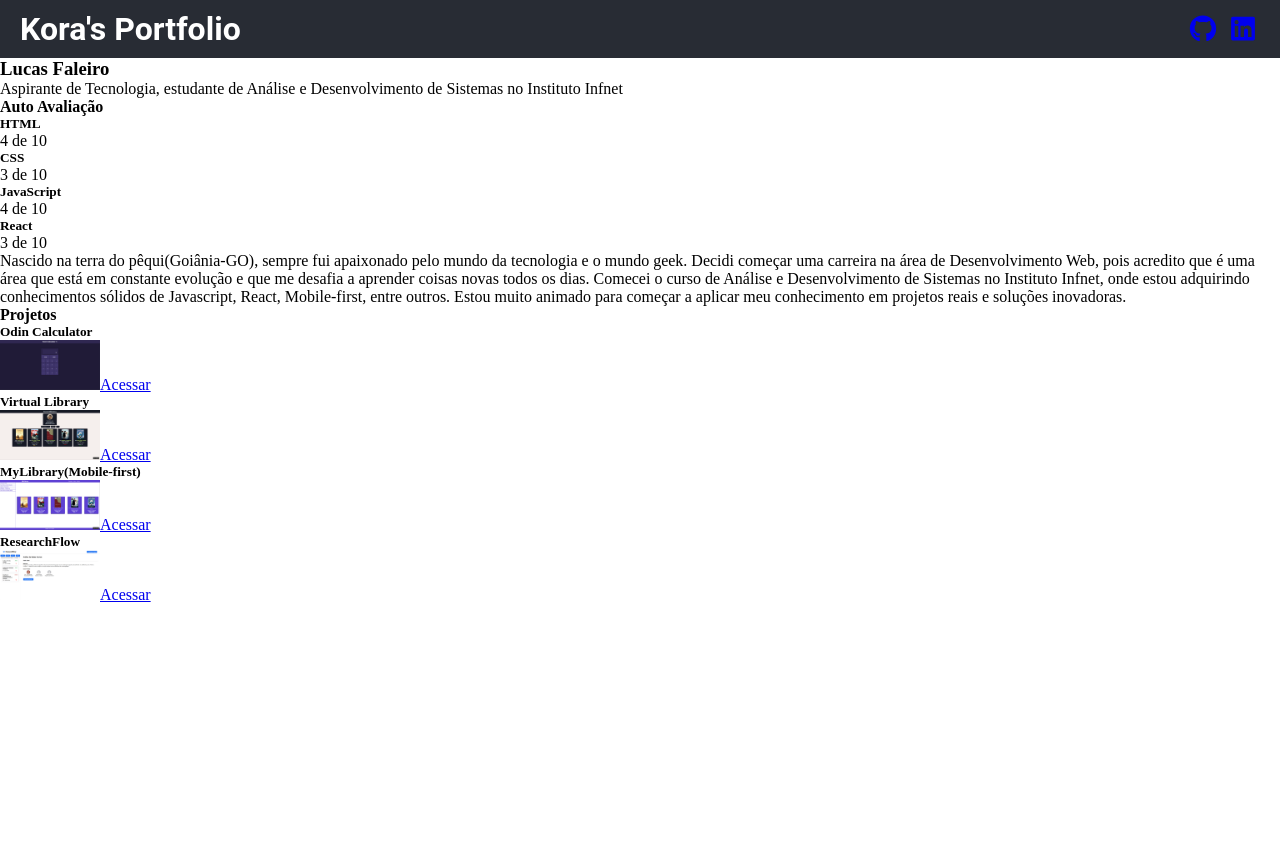
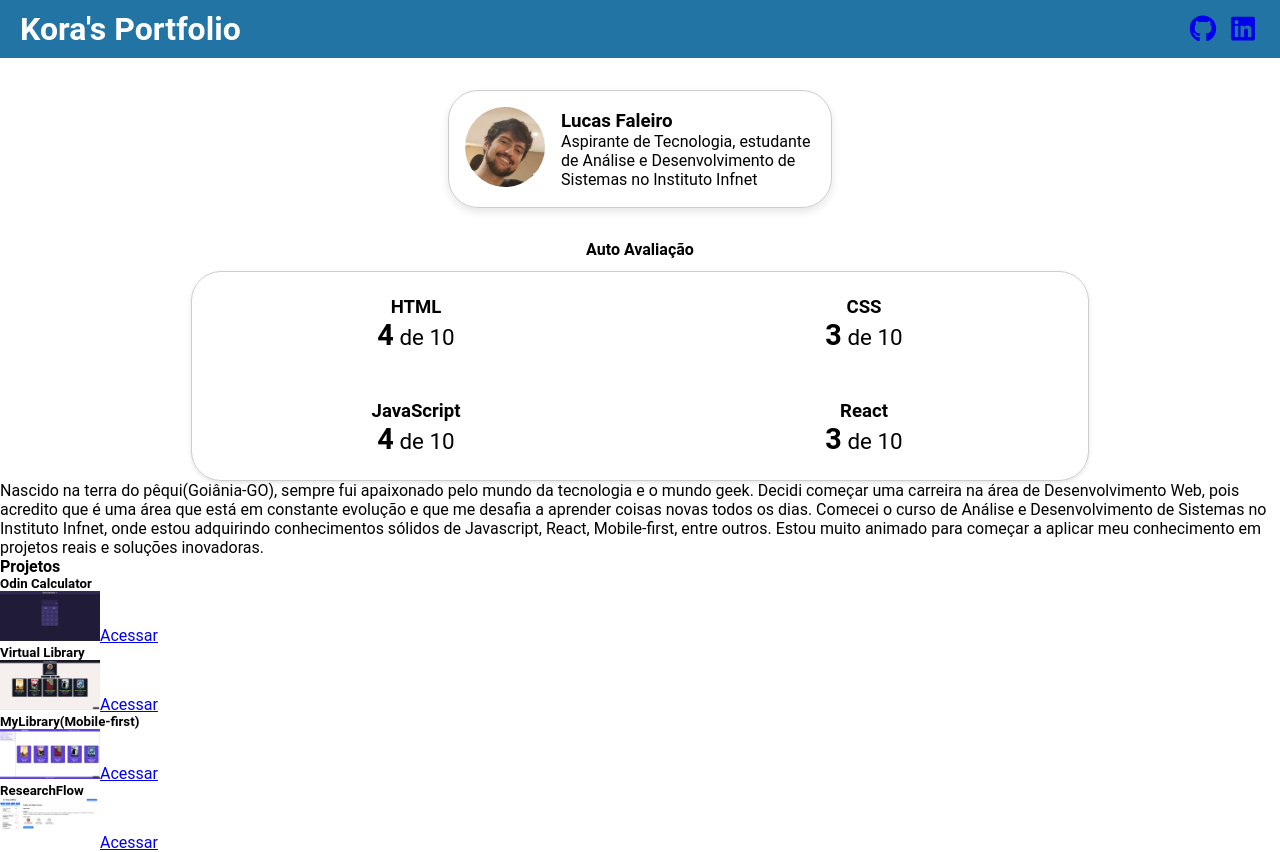
Before and after one commit to Lucas-Faleiro/Portfolio-DR1-AT, a React (Vite) app: page / in a window 1280 px wide. Before the commit the page ends 800 px from the top, so only its background shows below. Built offline with nearby package versions, Linux system fonts and the light colour scheme.

Commit message:
Add styling to ProfileCard and SkillSection

```diff
--- a/src/App.jsx
+++ b/src/App.jsx
@@ -1,4 +1,4 @@
-import "./App.css";
+import styles from "./App.module.css";
 import Header from "./Header";
 import ProfileCard from "./ProfileCard";
 import SkillsSection from "./SkillsSection";
@@ -14,10 +14,11 @@ function App() {
       "Aspirante de Tecnologia, estudante de Análise e Desenvolvimento de Sistemas no Instituto Infnet",
     github: "https://github.com/Lucas-Faleiro",
     linkedin: "https://www.linkedin.com/in/lucasfaleirosilva/",
+    photo: "foto_de_perfil.jpeg",
   };
 
   return (
-    <div>
+    <div className={styles.appContainer}>
       <Header github={userKora.github} linkedin={userKora.linkedin} />
       <ProfileCard userKora={userKora} />
       <SkillsSection skillsRating={skillsRating} />
--- a/src/Header.module.css
+++ b/src/Header.module.css
@@ -3,7 +3,7 @@
   justify-content: space-between;
   align-items: center;
   padding: 10px 20px;
-  background-color: #282c34;
+  background-color: #2274a5;
   color: white;
 }
 
--- a/src/ProfileCard.jsx
+++ b/src/ProfileCard.jsx
@@ -1,8 +1,21 @@
+import styles from "./ProfileCard.module.css";
+
 export default function ProfileCard({ userKora }) {
   return (
-    <div>
-      <h3>{userKora.name}</h3>
-      <p>{userKora.biography}</p>
+    <div className={styles.profileCardContainer}>
+      <div className={styles.profileCardContent}>
+        <div>
+          <img
+            className={styles.profilePhoto}
+            src={`./images/${userKora.photo}`}
+            alt={`Foto de ${userKora.name}`}
+          />
+        </div>
+        <div>
+          <h3>{userKora.name}</h3>
+          <p>{userKora.biography}</p>
+        </div>
+      </div>
     </div>
   );
 }
--- /dev/null
+++ b/src/ProfileCard.module.css
@@ -0,0 +1,24 @@
+.profileCardContainer {
+  width: 100%;
+  display: flex;
+  justify-content: center;
+  margin-top: 32px;
+  background-color: #fff;
+}
+
+.profileCardContent {
+  display: flex;
+  flex-direction: flex;
+  align-items: center;
+  width: 350px;
+  padding: 16px;
+  gap: 16px;
+  border: 1px solid #ccc;
+  border-radius: 30px;
+  box-shadow: 0 4px 8px rgba(0, 0, 0, 0.1);
+}
+
+.profilePhoto {
+  width: 80px;
+  border-radius: 50%;
+}
--- a/src/SkillCard.jsx
+++ b/src/SkillCard.jsx
@@ -1,8 +1,12 @@
+import styles from "./SkillCard.module.css";
+
 export default function SkillCard({ skill }) {
   return (
-    <div>
+    <div className={styles.skillCardItem}>
       <h5>{skill.skill}</h5>
-      <div>{`${skill.rating} de 10`}</div>
+      <div>
+        <b className={styles.rating}>{skill.rating}</b> de 10
+      </div>
     </div>
   );
 }
--- /dev/null
+++ b/src/SkillCard.module.css
@@ -0,0 +1,10 @@
+.skillCardItem {
+  padding: 16px;
+  margin: 8px;
+  text-align: center;
+  font-size: 1.4rem;
+}
+
+.rating {
+  font-size: 1.8rem;
+}
--- a/src/SkillsSection.jsx
+++ b/src/SkillsSection.jsx
@@ -1,12 +1,15 @@
 import SkillCard from "./SkillCard";
+import styles from "./SkillsSection.module.css";
 
 export default function SkillsSection({ skillsRating }) {
   return (
-    <div>
+    <div className={styles.skillsSectionContainer}>
       <h4>Auto Avaliação</h4>
-      {skillsRating.map((skill) => {
-        return <SkillCard key={skill.id} skill={skill} />;
-      })}
+      <div className={styles.skillsCardsContainer}>
+        {skillsRating.map((skill) => {
+          return <SkillCard key={skill.id} skill={skill} />;
+        })}
+      </div>
     </div>
   );
 }
--- /dev/null
+++ b/src/SkillsSection.module.css
@@ -0,0 +1,19 @@
+.skillsSectionContainer {
+  margin-top: 32px;
+  display: flex;
+  flex-direction: column;
+  align-items: center;
+  gap: 12px;
+}
+
+.skillsCardsContainer {
+  border: 1px solid #ccc;
+  border-radius: 30px;
+  box-shadow: 0 2px 4px rgba(0, 0, 0, 0.1);
+  display: grid;
+  grid-template-columns: repeat(2, 1fr);
+  grid-template-rows: repeat(2, 1fr);
+  align-items: center;
+  justify-content: center;
+  width: 70%;
+}
--- a/src/index.css
+++ b/src/index.css
@@ -1,4 +1,6 @@
 * {
   margin: 0;
   padding: 0;
+  font-family: Roboto, system-ui, -apple-system, BlinkMacSystemFont, "Segoe UI",
+    Oxygen, Ubuntu, Cantarell, "Open Sans", "Helvetica Neue", sans-serif;
 }
```
Also changed, not shown: public/images/foto_de_perfil.jpeg (added), src/App.css (deleted), src/App.module.css (added).
